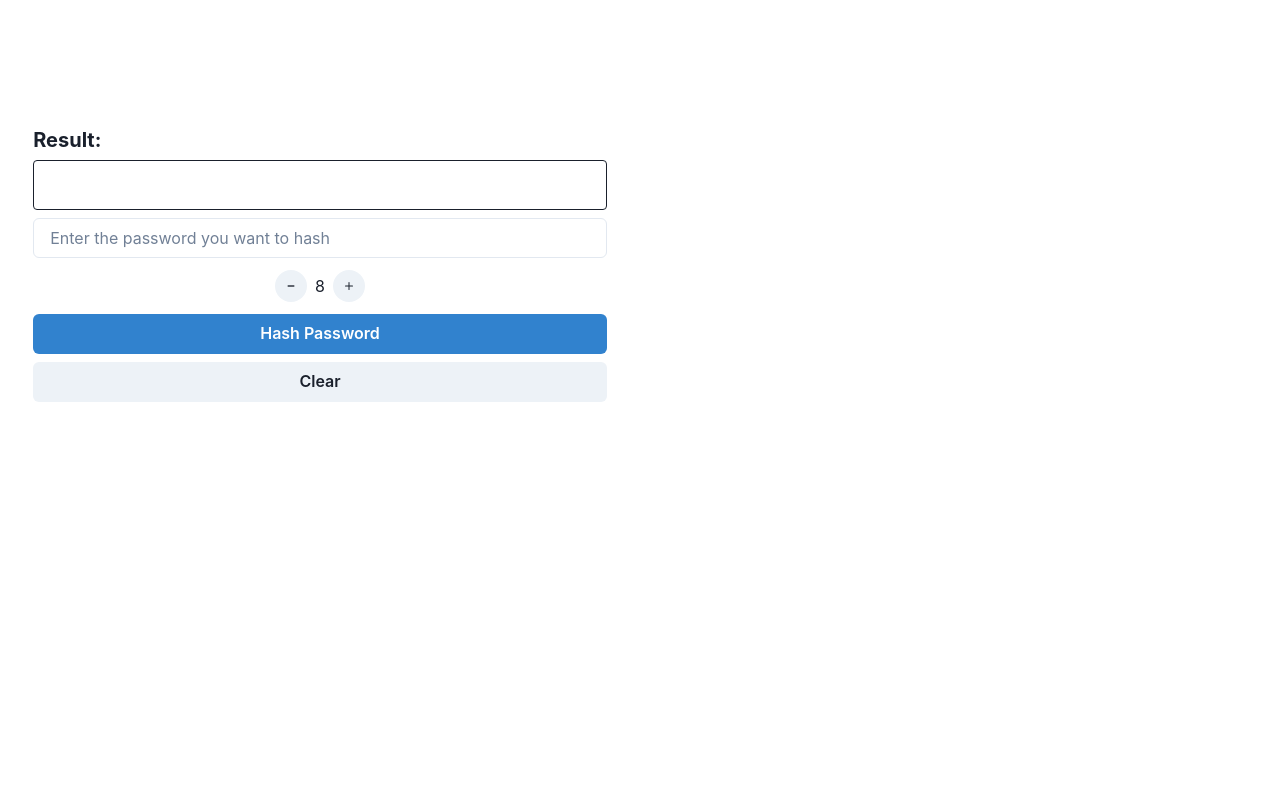
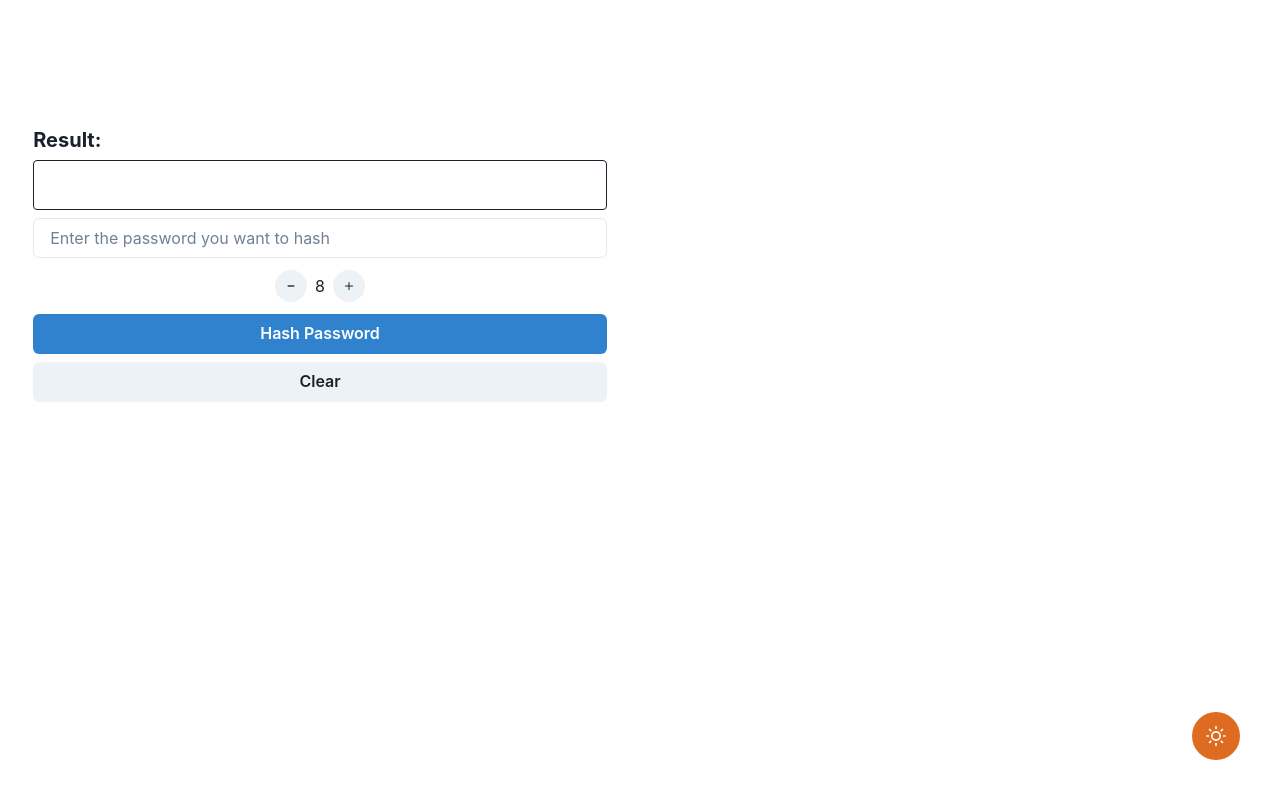
Before and after one commit to jpcchaves/password-encypt, a React (Vite) app: page / in a window 1280 px wide. Built offline with nearby package versions, Linux system fonts and the light colour scheme.

Commit message:
feat: add theme toggle component

```diff
--- a/src/App.tsx
+++ b/src/App.tsx
@@ -1,25 +1,17 @@
-import { AddIcon, MinusIcon } from "@chakra-ui/icons";
-import {
-  Box,
-  Button,
-  Container,
-  Flex,
-  Heading,
-  IconButton,
-  Input,
-  SimpleGrid,
-  Text,
-} from "@chakra-ui/react";
+import { Button, SimpleGrid, useColorMode } from "@chakra-ui/react";
 
-import bcrypt, { hash } from "bcryptjs";
+import bcrypt from "bcryptjs";
 import { useState } from "react";
 import { ContainerWrapper } from "./components/containerWrapper";
 import { HashPassword } from "./components/hashPassword";
+import ThemeToggle from "./components/themeToggle";
 
 const App = () => {
   const [password, setPassword] = useState("");
   const [hashedPassword, setHashedPassword] = useState("");
   const [saltRounds, setSaltRounds] = useState<number>(8);
+
+  const { toggleColorMode } = useColorMode();
 
   const hashPassword = () => {
     if (password.length) {
@@ -54,6 +46,7 @@ const App = () => {
   };
 
   return (
+    <>
       <SimpleGrid columns={{ base: 1, sm: 1, md: 2 }}>
         <ContainerWrapper>
           <HashPassword
@@ -72,6 +65,9 @@ const App = () => {
           <></>
         </ContainerWrapper>
       </SimpleGrid>
+
+      <ThemeToggle />
+    </>
   );
 };
 
--- /dev/null
+++ b/src/components/themeToggle/index.tsx
@@ -0,0 +1,44 @@
+import { SunIcon, MoonIcon } from "@chakra-ui/icons";
+import { motion } from "framer-motion";
+import { Box, IconButton, useColorMode } from "@chakra-ui/react";
+
+const ThemeToggle = () => {
+  const transition = {
+    duration: 0.3,
+    ease: "easeInOut",
+  };
+
+  const fadeIn = {
+    opacity: 1,
+    transition,
+  };
+
+  const fadeOut = {
+    opacity: 0,
+    transition,
+  };
+  const { colorMode, toggleColorMode } = useColorMode();
+
+  return (
+    <Box position="fixed" right="10" bottom="10">
+      <motion.div whileTap={{ scale: 0.9 }}>
+        <IconButton
+          icon={
+            colorMode === "light" ? (
+              <SunIcon boxSize={"5"} />
+            ) : (
+              <MoonIcon boxSize={"5"} />
+            )
+          }
+          onClick={toggleColorMode}
+          size="lg"
+          rounded={"full"}
+          aria-label="Toggle dark mode"
+          colorScheme={colorMode === "light" ? "orange" : "blue"}
+        />
+      </motion.div>
+    </Box>
+  );
+};
+
+export default ThemeToggle;
--- a/src/main.tsx
+++ b/src/main.tsx
@@ -1,12 +1,14 @@
 import React from "react";
 import ReactDOM from "react-dom/client";
 import App from "./App";
-import { ChakraProvider } from "@chakra-ui/react";
+import { ChakraProvider, ColorModeScript, CSSReset } from "@chakra-ui/react";
+import { motion } from "framer-motion";
 
 ReactDOM.createRoot(document.getElementById("root") as HTMLElement).render(
   <React.StrictMode>
     <ChakraProvider>
+      <CSSReset />
       <App />
     </ChakraProvider>
-  </React.StrictMode>
+  </React.StrictMode>,
 );
```
Lines whose indentation alone changed are shown as unchanged.
